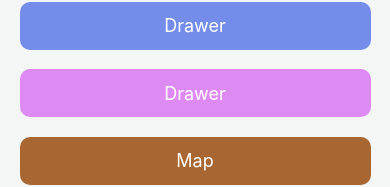
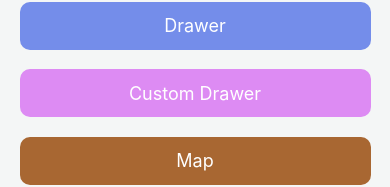
Before and after one commit to usmanjutt47/Practice, a React Native app: screen /Home in a window 390 px wide. Shown: the part 153-340 px from the top of the page. Built offline with nearby package versions, Linux system fonts and the light colour scheme.

Commit message:
Update Home.jsx

```diff
--- a/screens/Home.jsx
+++ b/screens/Home.jsx
@@ -75,7 +75,7 @@ export default function Home() {
         }}
       >
         <Text style={{ color: "#fff", textAlign: "center", fontSize: 18 }}>
-          Drawer
+          Custom Drawer
         </Text>
       </TouchableOpacity>
       <TouchableOpacity
```
